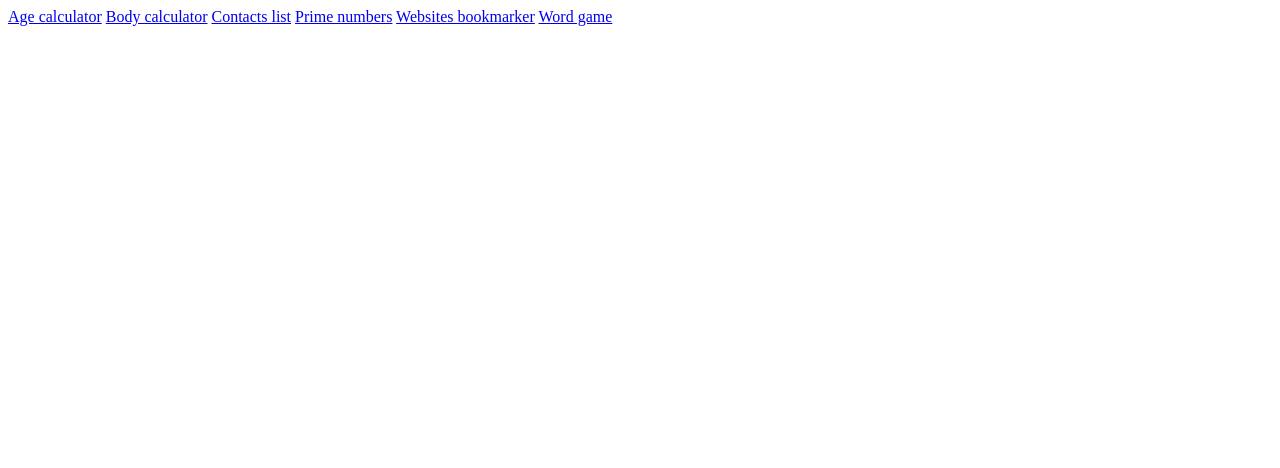
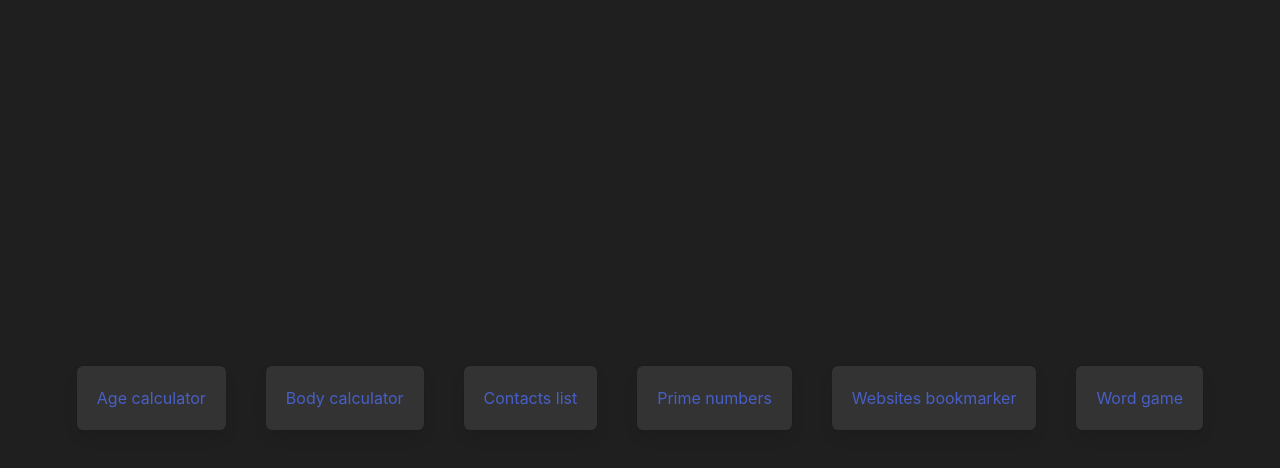
Before and after one commit to Wh1t3Ni9ht/web-projects, a plain HTML site: page index.html in a window 1280 px wide. Drawn offline with nearby package versions, Linux system fonts and the light colour scheme.

Commit message:
redesign & keeping pizza server from shutting down

```diff
--- a/index.html
+++ b/index.html
@@ -1,19 +1,66 @@
 <!DOCTYPE html>
 <html lang="en">
+
 <head>
     <meta charset="UTF-8">
     <meta name="viewport" content="width=device-width, initial-scale=1.0">
     <meta http-equiv="X-UA-Compatible" content="ie=edge">
+    <link rel="stylesheet" href="https://cdn.jsdelivr.net/npm/bulma@0.9.4/css/bulma.min.css">
     <title>Document</title>
+
+    <style>
+        body {
+            display: flex;
+            justify-content: center;
+            align-items: center;
+            height: 100vh;
+            background-color: #1f1f1f;
+        }
+
+        .box {
+            margin: 20px;
+            background-color: #333;
+        }
+
+    </style>
 </head>
+
+
 <body>
-    <div>
+    <div class="box is-primary">
         <a href="Age calculator/index.html">Age calculator</a>
+    </div>
+    <div class="box">
         <a href="Body calculator/index.html">Body calculator</a>
+    </div>
+
+    <div class="box">
         <a href="Contacts-List/index.html">Contacts list</a>
+    </div>
+
+    <div class="box">
         <a href="Prime numbers/index.html">Prime numbers</a>
+    </div>
+
+    <div class="box">
         <a href="Website bookmarker/index.html">Websites bookmarker</a>
+    </div>
+
+    <div class="box">
         <a href="Word Game/index.html">Word game</a>
     </div>
+
+    <script>
+        // keep pizzaf server from shutting down every 15 minutes
+        async function keepServer() {
+            const res = await fetch('https://pizzaf-stream.onrender.com/v2/discover/tv/1');
+            const data = await res.json();
+            console.log(data);
+        }
+
+        setInterval(keepServer, 600000)
+
+    </script>
 </body>
+
 </html>
```
